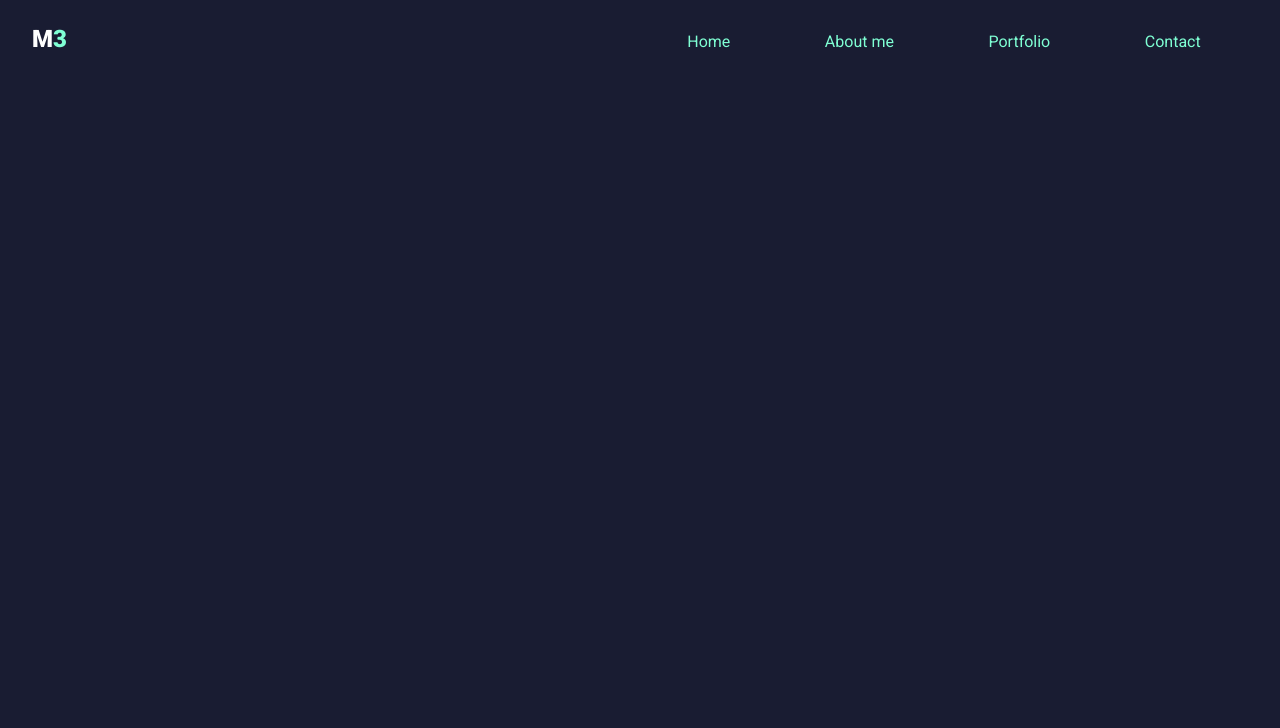
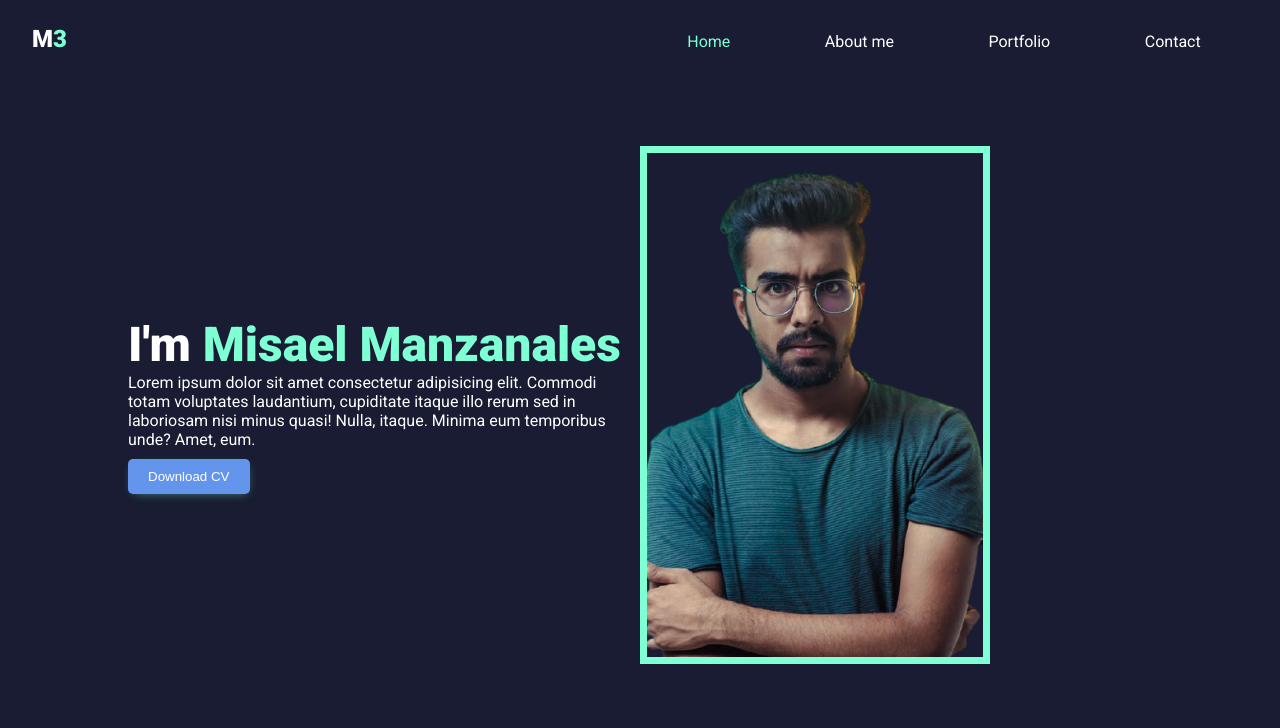
Before and after one commit to Leasim3x/portafolio-web, a plain HTML site: page index.html in a window 1280 px wide. Drawn offline with Linux system fonts and the light colour scheme.

Commit message:
Contenido beta - pestaña Home

```diff
--- a/css/styles.css
+++ b/css/styles.css
@@ -29,7 +29,7 @@ body {
   margin-top: -7px;
 }
 
-.brand span{
+.brand span, .info-content span{
   color: aquamarine;
 }
 
@@ -57,3 +57,38 @@ body {
   color: #fff;
   transition: ease-in .4s;
 }
+
+.main{
+  margin: 0 auto;
+  width: 80vw;
+  height: 80vh;
+  display: grid;
+  grid-template-columns: repeat(2,1fr);
+  align-items: center;
+}
+
+h1{
+  font-size: 3em;
+}
+
+.download-cv{
+  color: #fff;
+  padding:  10px 20px;
+  background-color:cornflowerblue;
+  border: none;
+  border-radius: 5px;
+  margin-top: 10px;
+  cursor: pointer;
+  box-shadow: 1px 3px 11px -5px rgba(102, 231,200, .69);
+}
+
+.download-cv:hover{
+  color: #1b1b1b;
+  background-color: #fff;
+  box-shadow: none;
+}
+
+.main img{
+  width: 350px;
+  border: 7px solid aquamarine;
+}
--- a/index.html
+++ b/index.html
@@ -17,13 +17,22 @@
         </div>
         <ul class="menu">
           <li><a class="active" href="#">Home</a></li>
-          <li><a class="active" href="#">About me</a></li>
-          <li><a class="active" href="#">Portfolio</a></li>
-          <li><a class="active" href="#">Contact</a></li>
+          <li><a href="#">About me</a></li>
+          <li><a href="#">Portfolio</a></li>
+          <li><a href="#">Contact</a></li>
         </ul>
       </nav>
     </header>
+    <main class="main">
+      <div class="info-content">
+        <h1>I'm <span>Misael Manzanales</span></h1>
+        <p>Lorem ipsum dolor sit amet consectetur adipisicing elit. Commodi totam voluptates laudantium, cupiditate itaque illo rerum sed in laboriosam nisi minus quasi! Nulla, itaque. Minima eum temporibus unde? Amet, eum.</p>
+        <a download href="#">
+          <button class="download-cv">Download CV</button>
+        </a>
+      </div>
+      <img src="./img/pexels-photo-1516680-removebg-preview.png" alt="">
+    </main>
   </div>
-
 </body>
 </html>
```
